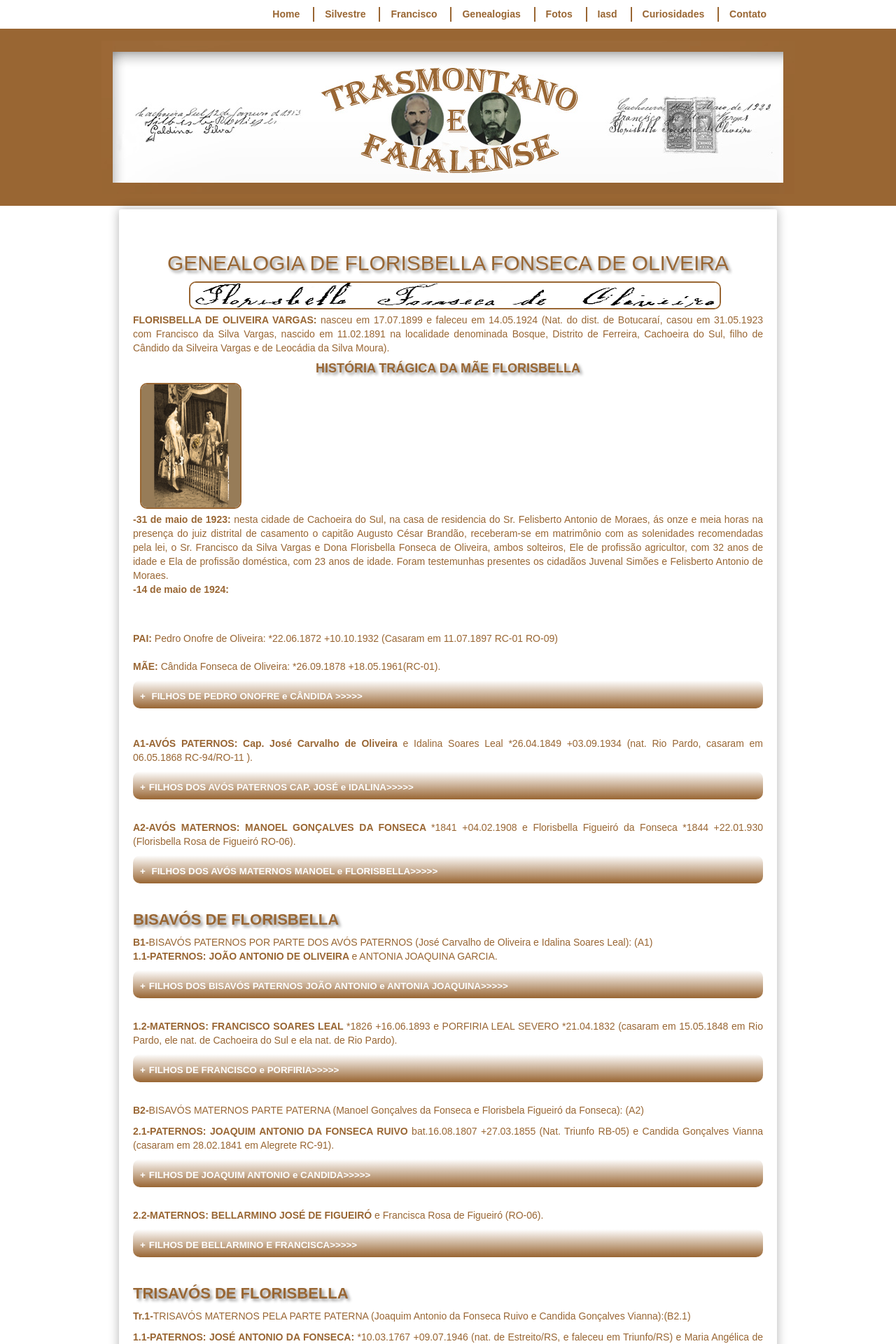
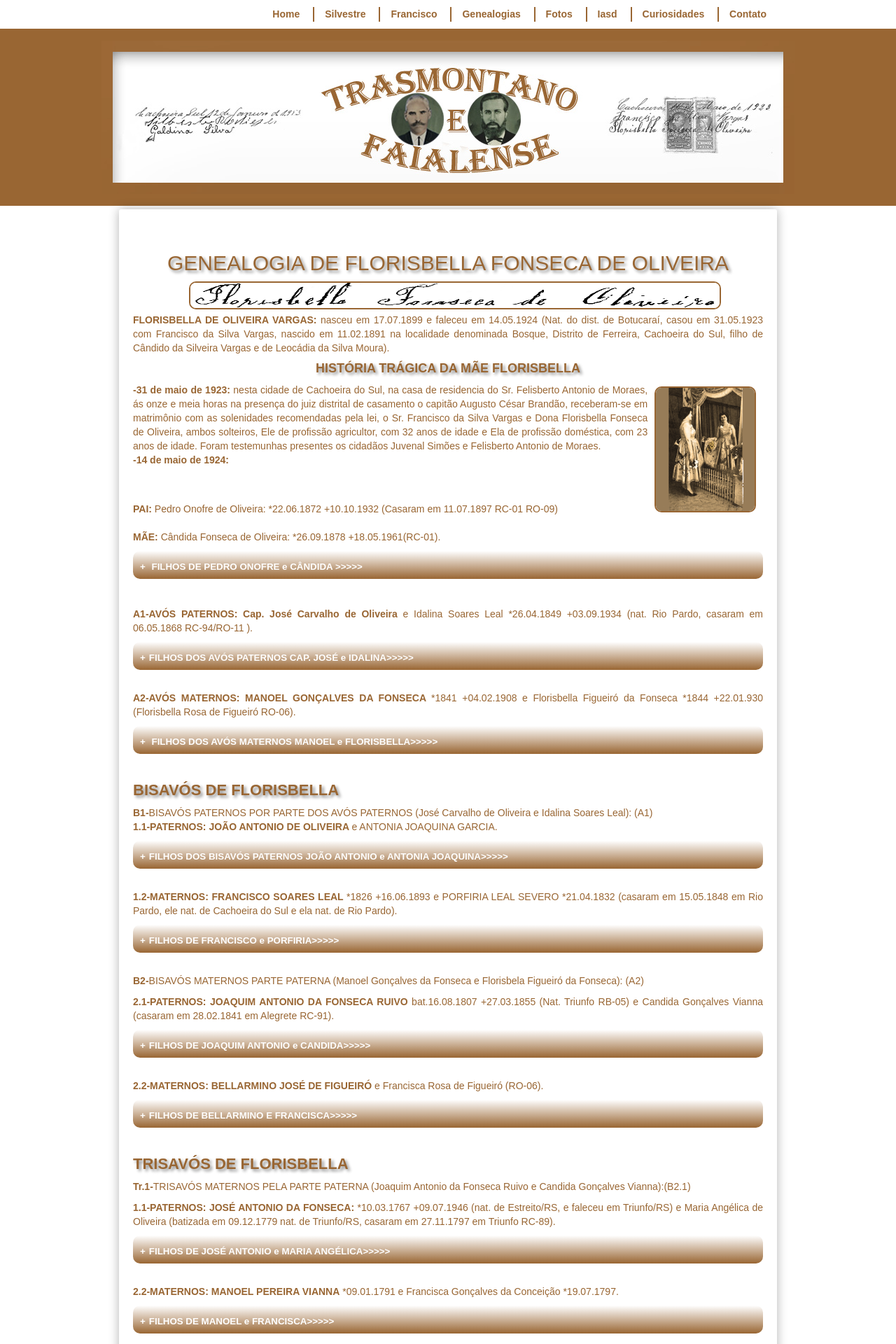
Before and after one commit to claudiovargas1955/claudiovargas1955.github.io, a Jekyll site: the page built from _pages/arvore-genealogica-de-costados-de-florisbella.html, in a window 1280 px wide. Shown: the top 1920 px of the page at 70% size. Built offline with Jekyll 4.4.1, drawn with Linux system fonts in a browser that asks for light colours; some web fonts are replaced.

Commit message:
Update arvore-genealogica-de-costados-de-florisbella.html

```diff
--- a/_pages/arvore-genealogica-de-costados-de-florisbella.html
+++ b/_pages/arvore-genealogica-de-costados-de-florisbella.html
@@ -71,7 +71,7 @@ Fonseca de Oliveira - 31.05.1923";/>
 com Francisco da Silva Vargas, nascido em 11.02.1891 na localidade denominada Bosque, Distrito de Ferreira, Cachoeira do Sul, filho de
 Cândido da Silveira Vargas e de Leocádia da Silva Moura). <br>
 <h5>HISTÓRIA TRÁGICA DA MÃE FLORISBELLA</h5>
-<img class="esq" style="float:center"; src="/images/145205640015.png" height="180px" title="Marina Madrinha de Florisbelo";/>
+<img class="esq" style="float:right"; src="/images/145205640015.png" height="180px" title="Marina Madrinha de Florisbelo";/>
 <p><b>-31 de maio de 1923:</b> nesta cidade de Cachoeira do Sul, na casa de residencia do Sr. Felisberto
 Antonio de Moraes, ás onze e meia horas na presença do juiz distrital de casamento o capitão Augusto César Brandão, receberam-se em
 matrimônio com as solenidades recomendadas pela lei, o Sr. Francisco da Silva Vargas e Dona Florisbella Fonseca de Oliveira, ambos
```
